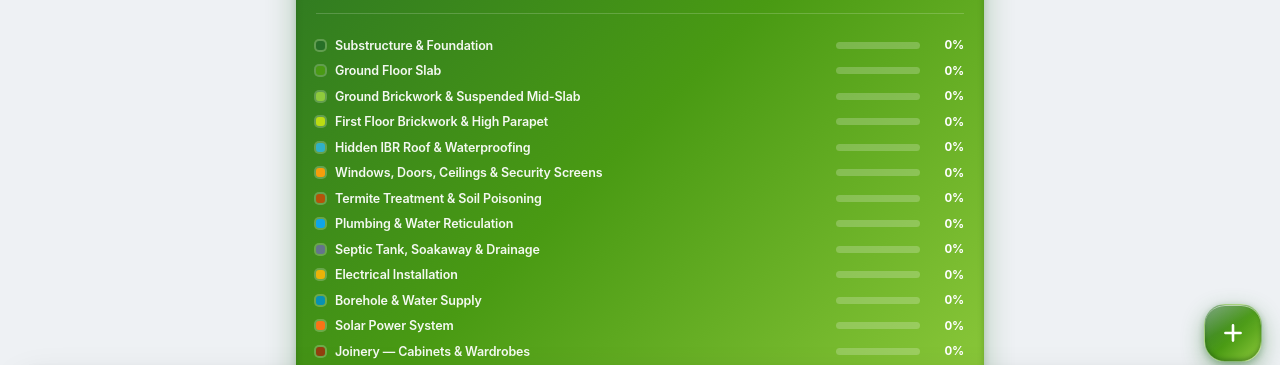
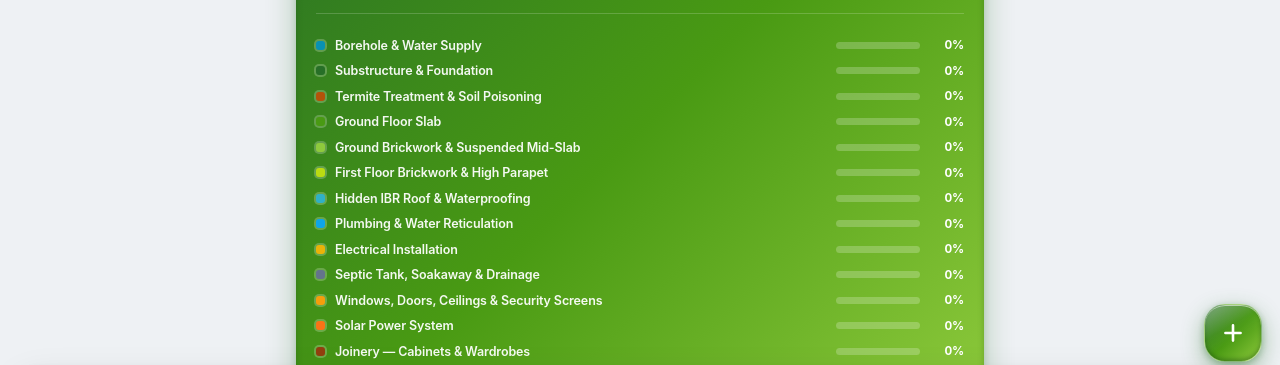
Before and after one commit to blackrossay/buildtrack, a plain HTML site: page index.html in a window 1280 px wide. Shown: the part 352-717 px from the top of the page. Drawn offline with Linux system fonts and the light colour scheme.

Commit message:
Resequence stages into logical build order + migrate saved data
New order: Borehole (water source first) -> Foundation -> Termite soil poisoning (before slab) -> Ground slab -> Ground brickwork+mid-slab -> First-floor brickwork -> Roof -> Plumbing 1st-fix -> Electrical 1st-fix -> Septic & drainage -> Windows/Doors/Ceilings/Security (ceilings after 1st-fix) -> Solar -> Joinery -> Gas.

- Reordered stageColors/stageIcons/stageWeeks in lockstep
- Renumbered ids s1..s14 to new positions
- One-time migration (stageOrder flag) remaps saved stage progress, expenses, procurement & labour by old->new position so no user data is lost
- Tweaked objectives/steps: borehole rationale, termite pre-slab timing, below-slab stub note, ceilings-after-first-fix

Co-authored-by: Copilot <223556219+Copilot@users.noreply.github.com>

```diff
--- a/index.html
+++ b/index.html
@@ -992,11 +992,26 @@ const TAB_EMOJI={dash:"📊",stages:"🏗️",materials:"📦",budget:"💵",act
    ============================================================ */
 const SEED = {
   meta:{ budget:36160 },
-  stageColors:["#276F27","#499A13","#8ECA3C","#BBDC12","#30b0c7","#f59e0b","#b45309","#0ea5e9","#64748b","#eab308","#0891b2","#f97316","#92400e","#dc2626"],
-  stageIcons:["⛏️","🧱","🏗️","🧱","🏠","🪟","🐜","🚰","🚽","⚡","💧","☀️","🗄️","🔥"],
-  stageWeeks:[3,2,6,3,2,4,1,2,2,2,3,2,2,1],
+  stageColors:["#0891b2","#276F27","#b45309","#499A13","#8ECA3C","#BBDC12","#30b0c7","#0ea5e9","#eab308","#64748b","#f59e0b","#f97316","#92400e","#dc2626"],
+  stageIcons:["💧","⛏️","🐜","🧱","🏗️","🧱","🏠","🚰","⚡","🚽","🪟","☀️","🗄️","🔥"],
+  stageWeeks:[3,3,1,2,6,3,2,2,2,2,4,2,2,1],
   stages:[
-    { id:"s1", name:"Substructure & Foundation", short:"Deep Trenches", estCost:4200,
+    { id:"s1", name:"Borehole & Water Supply", short:"Borehole", estCost:5200,
+      objective:"Drill and equip a private borehole with pump, storage tank and reticulation FIRST — so there is a reliable water source on site for block-making, concrete mixing and the long curing periods that follow. No serious work can proceed without water.",
+      steps:[
+        "Siting survey (resistivity/seismic), then drill & case the borehole to yield depth",
+        "Install submersible pump, riser pipe, cable & control box",
+        "Erect elevated tank stand and mount the storage tank(s)",
+        "Run supply piping from borehole to tank and tank to the site/main house"
+      ],
+      materials:[
+        {n:"Borehole Drilling & Casing (per metre)", q:"~40 m"},
+        {n:"Submersible Pump, Riser Pipe & Cable", q:"1 set"},
+        {n:"Storage Tank(s) 5000L + Fittings", q:"2 tanks"},
+        {n:"Steel/Brick Tank Stand", q:"1 unit"},
+        {n:"HDPE / PVC Supply Piping & Valves", q:"1 lot"}
+      ]},
+    { id:"s2", name:"Substructure & Foundation", short:"Deep Trenches", estCost:4200,
       objective:"Excavate load-bearing trenches to carry the vertical weight of a double-storey structure, avoiding ground settling or wall cracking.",
       steps:[
         "Excavate trenches exactly 1 m deep and 600 mm wide",
@@ -1010,10 +1025,24 @@ const SEED = {
         {n:"19mm Quarry Stones", q:"15 m³"},
         {n:"Coarse Pit Sand", q:"12 m³"}
       ]},
-    { id:"s2", name:"Ground Floor Slab", short:"The Platform", estCost:4500,
+    { id:"s3", name:"Termite Treatment & Soil Poisoning", short:"Anti-Termite", estCost:450,
+      objective:"Chemically poison the soil in the foundation trenches and under-floor fill BEFORE the slab seals the ground — this is the only chance to lay a continuous barrier under the building. Roof timbers, wall plates & door frames are then spot-treated as they are installed in later stages.",
+      steps:[
+        "Trench & drench the foundation perimeter and footings with termiticide",
+        "Treat all under-floor fill and service trenches before back-filling & slab pour",
+        "Reserve termiticide to spot-treat roof timbers, wall plates & door frames when installed (later stages)",
+        "Log chemical batch, dilution rate & guarantee period from applicator"
+      ],
+      materials:[
+        {n:"Termiticide Concentrate (e.g. Chlorpyrifos/Fipronil)", q:"20 L"},
+        {n:"Knapsack / Drench Sprayer (rental)", q:"1 unit"},
+        {n:"Applicator Labour & Treatment Certificate", q:"1 job"}
+      ]},
+    { id:"s4", name:"Ground Floor Slab", short:"The Platform", estCost:4500,
       objective:"Cast a solid concrete surface bed across the full living area and the attached single-storey vehicle wing (295 m²).",
       steps:[
         "Backfill internal foundation pockets in 150 mm layers, water & compact heavily",
+        "Set below-slab sewer & water stub connections before pouring (coordinate with drainage stage)",
         "Lay plastic Damp-Proof Membrane (DPC) to block ground moisture",
         "Lay steel anti-crack reinforcing mesh across the ground footprint",
         "Pour continuous 100 mm concrete slab across combined 295 m² zone"
@@ -1025,7 +1054,7 @@ const SEED = {
         {n:"Washed River Sand", q:"20 m³"},
         {n:"19mm Crushed Quarry Stones", q:"25 m³"}
       ]},
-    { id:"s3", name:"Ground Brickwork & Suspended Mid-Slab", short:"Deck & Propping", estCost:11600,
+    { id:"s5", name:"Ground Brickwork & Suspended Mid-Slab", short:"Deck & Propping", estCost:11600,
       objective:"Erect ground level walls and engineer the heavy floor structure supporting the upper-level bedrooms.",
       steps:[
         "Erect external & internal walls to 3 m height (machine-pressed bricks on load-bearing walls)",
@@ -1041,7 +1070,7 @@ const SEED = {
         {n:"19mm Structural Quarry Stones", q:"22 m³"},
         {n:"Adjustable Steel Decking Props (rental)", q:"~250 props"}
       ]},
-    { id:"s4", name:"First Floor Brickwork & High Parapet", short:"Upper Shell", estCost:600,
+    { id:"s6", name:"First Floor Brickwork & High Parapet", short:"Upper Shell", estCost:600,
       objective:"Build the upstairs private sanctuary and erect architectural screening to mimic a flat Dubai layout.",
       steps:[
         "Build upper-level bedroom partitions, bathrooms & corridors",
@@ -1053,8 +1082,8 @@ const SEED = {
         {n:"50kg Cement (ring-beam & mortar)", q:"30 bags"},
         {n:"Galvanized Hoop Iron Strapping Wire", q:"3 rolls"}
       ]},
-    { id:"s5", name:"Hidden IBR Roof & Waterproofing", short:"Roof System", estCost:5650,
-      objective:"Install a lightweight, ultra-durable timber & steel roof hidden entirely inside the parapet framework.",
+    { id:"s7", name:"Hidden IBR Roof & Waterproofing", short:"Roof System", estCost:5650,
+      objective:"Install a lightweight, ultra-durable timber & steel roof hidden entirely inside the parapet framework, making the villa weather-tight before internal works begin.",
       steps:[
         "Construct sloped timber truss network inside parapet, pitched to backyard",
         "Secure 0.47mm Charcoal Chromadek sheets over timber framing",
@@ -1069,41 +1098,8 @@ const SEED = {
         {n:"Galvanized Box Gutters & Downpipes", q:"custom set"},
         {n:"Roofing Screws, Washers & Weatherproof Silicone", q:"1 lot"}
       ]},
-    { id:"s6", name:"Windows, Doors, Ceilings & Security Screens", short:"Glazing & Security", estCost:18000,
-      objective:"Install premium slim-frame aluminium glazing (toughened/shatter-proof, floor-to-ceiling sliders in living areas & bedrooms — Dubai/Tilal Al Ghaf look), external & internal doors, full ceiling works, plus security hardening — Trellidor screens and burglar bars on the lower level — to bring the villa to a secure, weather-tight lock-up state. Glazing ≈74m² is the main cost driver (~$150–$250/m² standard, up to $450/m² for minimal-frame).",
-      steps:[
-        "Install aluminium window frames with toughened / shatter-proof safety glass throughout",
-        "Fit aluminium/glass external doors & internal doors",
-        "Fit burglar bars to all lower-level (ground-floor) windows to restrict access",
-        "Install Trellidor (retractable security gates/screens) to external doors & vulnerable openings",
-        "Install ceiling boards, suspended/bulkhead ceilings & cornices throughout",
-        "Fit skirtings, trims and lock-up ironmongery (locks, handles)"
-      ],
-      materials:[
-        {n:"Aluminium Window Frames — slim-frame, matte black (assorted)", q:"1 set"},
-        {n:"Floor-to-ceiling Aluminium Sliding Door Systems (living areas & bedrooms)", q:"feature openings"},
-        {n:"Toughened / Shatter-proof Safety Glass Panels", q:"~74 m²"},
-        {n:"Aluminium & Glass Doors", q:"assorted"},
-        {n:"Internal Doors, Frames & Ironmongery", q:"full house"},
-        {n:"Burglar Bars — lower level windows (steel, powder-coated)", q:"ground floor"},
-        {n:"Trellidor Retractable Security Screens / Gates", q:"external doors + openings"},
-        {n:"Ceiling Boards, Brandering, Cornices & Trims", q:"1 lot"}
-      ]},
-    { id:"s7", name:"Termite Treatment & Soil Poisoning", short:"Anti-Termite", estCost:450,
-      objective:"Chemically poison the soil beneath and around the structure to create a lasting barrier against subterranean termites that attack timber roofing, ceilings & doors.",
-      steps:[
-        "Trench & drench external foundation perimeter with termiticide",
-        "Treat all under-floor fill and service trenches before back-filling",
-        "Spot-treat around timber roof bearings, wall plates & door frames",
-        "Log chemical batch, dilution rate & guarantee period from applicator"
-      ],
-      materials:[
-        {n:"Termiticide Concentrate (e.g. Chlorpyrifos/Fipronil)", q:"20 L"},
-        {n:"Knapsack / Drench Sprayer (rental)", q:"1 unit"},
-        {n:"Applicator Labour & Treatment Certificate", q:"1 job"}
-      ]},
     { id:"s8", name:"Plumbing & Water Reticulation", short:"Plumbing Pipes", estCost:2800,
-      objective:"Run all hot & cold water supply piping and internal waste/soil pipework to kitchens, bathrooms and the laundry, ready for fittings.",
+      objective:"First-fix all hot & cold water supply piping and internal waste/soil pipework to kitchens, bathrooms and the laundry — chased into walls & floors BEFORE ceilings and plastering close everything up.",
       steps:[
         "Chase walls & floors and lay first-fix PEX/PPR supply piping",
         "Install waste, soil & vent pipework to all wet points",
@@ -1119,8 +1115,23 @@ const SEED = {
         {n:"Taps, Mixers, Showers & Sanitaryware", q:"full house"},
         {n:"Pipe Clips, Solvent Cement & Thread Tape", q:"1 lot"}
       ]},
-    { id:"s9", name:"Septic Tank, Soakaway & Drainage", short:"Sewer & Drainage", estCost:2600,
-      objective:"Build the on-site foul-water treatment (septic tank + soakaway) and run all external sewer and storm-water drainage away from the villa.",
+    { id:"s9", name:"Electrical Installation", short:"Electricals", estCost:3800,
+      objective:"First-fix the full electrical system — conduits, wiring and back-boxes chased into walls BEFORE ceilings close up — then second-fix and certify to a safe, ready-to-energise standard.",
+      steps:[
+        "First-fix: chase walls & cast conduits, draw-boxes and back-boxes",
+        "Pull cabling for lighting, power, geyser, stove & dedicated circuits",
+        "Mount & wire the distribution (DB) board with breakers & earth/RCD",
+        "Second-fix light fittings, switches, sockets; test, certify & label"
+      ],
+      materials:[
+        {n:"20mm PVC Conduit, Draw-boxes & Back-boxes", q:"1 lot"},
+        {n:"1.5 / 2.5 / 4mm² Electrical Cable", q:"assorted rolls"},
+        {n:"Distribution Board, Breakers & RCD", q:"1 board"},
+        {n:"Light Fittings, Switches & Sockets", q:"full house"},
+        {n:"Earth Rod, Cable Ties & Terminations", q:"1 lot"}
+      ]},
+    { id:"s10", name:"Septic Tank, Soakaway & Drainage", short:"Sewer & Drainage", estCost:2600,
+      objective:"Build the on-site foul-water treatment (septic tank + soakaway) and connect all external sewer and storm-water drainage from the soil stacks laid during plumbing first-fix.",
       steps:[
         "Excavate & cast/lay the septic tank chambers with baffle & access covers",
         "Dig and charge the soakaway pit with hardcore & filter stone",
@@ -1134,35 +1145,25 @@ const SEED = {
         {n:"Hardcore, Filter Stone & Pit Sand (soakaway)", q:"10 m³"},
         {n:"Cement & Bricks (tank base & chambers)", q:"1 lot"}
       ]},
-    { id:"s10", name:"Electrical Installation", short:"Electricals", estCost:3800,
-      objective:"Install the full electrical system — conduits, wiring, distribution board, lights, sockets and switches — certified to a safe, ready-to-energise standard.",
+    { id:"s11", name:"Windows, Doors, Ceilings & Security Screens", short:"Glazing & Security", estCost:18000,
+      objective:"With plumbing & electrical first-fix complete, close up the house: install premium slim-frame aluminium glazing (toughened/shatter-proof, floor-to-ceiling sliders — Dubai/Tilal Al Ghaf look), external & internal doors, full CEILING works (only now that wiring & pipework are in), plus security hardening — Trellidor screens and burglar bars on the lower level. Glazing ≈74m² is the main cost driver (~$150–$250/m² standard, up to $450/m² for minimal-frame).",
       steps:[
-        "First-fix: chase walls & cast conduits, draw-boxes and back-boxes",
-        "Pull cabling for lighting, power, geyser, stove & dedicated circuits",
-        "Mount & wire the distribution (DB) board with breakers & earth/RCD",
-        "Second-fix light fittings, switches, sockets; test, certify & label"
+        "Install aluminium window frames with toughened / shatter-proof safety glass throughout",
+        "Fit aluminium/glass external doors & internal doors",
+        "Fit burglar bars to all lower-level (ground-floor) windows to restrict access",
+        "Install Trellidor (retractable security gates/screens) to external doors & vulnerable openings",
+        "Install ceiling boards, suspended/bulkhead ceilings & cornices (after first-fix services)",
+        "Fit skirtings, trims and lock-up ironmongery (locks, handles)"
       ],
       materials:[
-        {n:"20mm PVC Conduit, Draw-boxes & Back-boxes", q:"1 lot"},
-        {n:"1.5 / 2.5 / 4mm² Electrical Cable", q:"assorted rolls"},
-        {n:"Distribution Board, Breakers & RCD", q:"1 board"},
-        {n:"Light Fittings, Switches & Sockets", q:"full house"},
-        {n:"Earth Rod, Cable Ties & Terminations", q:"1 lot"}
-      ]},
-    { id:"s11", name:"Borehole & Water Supply", short:"Borehole", estCost:5200,
-      objective:"Drill and equip a private borehole with pump, storage tank and reticulation so the villa has a reliable independent water supply.",
-      steps:[
-        "Siting survey, then drill & case the borehole to yield depth",
-        "Install submersible pump, riser pipe, cable & control box",
-        "Erect elevated tank stand and mount the storage tank(s)",
-        "Run supply piping from borehole to tank and tank to the main house"
-      ],
-      materials:[
-        {n:"Borehole Drilling & Casing (per metre)", q:"~40 m"},
-        {n:"Submersible Pump, Riser Pipe & Cable", q:"1 set"},
-        {n:"Storage Tank(s) 5000L + Fittings", q:"2 tanks"},
-        {n:"Steel/Brick Tank Stand", q:"1 unit"},
-        {n:"HDPE / PVC Supply Piping & Valves", q:"1 lot"}
+        {n:"Aluminium Window Frames — slim-frame, matte black (assorted)", q:"1 set"},
+        {n:"Floor-to-ceiling Aluminium Sliding Door Systems (living areas & bedrooms)", q:"feature openings"},
+        {n:"Toughened / Shatter-proof Safety Glass Panels", q:"~74 m²"},
+        {n:"Aluminium & Glass Doors", q:"assorted"},
+        {n:"Internal Doors, Frames & Ironmongery", q:"full house"},
+        {n:"Burglar Bars — lower level windows (steel, powder-coated)", q:"ground floor"},
+        {n:"Trellidor Retractable Security Screens / Gates", q:"external doors + openings"},
+        {n:"Ceiling Boards, Brandering, Cornices & Trims", q:"1 lot"}
       ]},
     { id:"s12", name:"Solar Power System", short:"Solar & Backup", estCost:6500,
       objective:"Install solar generation for both the borehole pump and the main house — panels, inverter and battery backup — for energy independence from the grid.",
@@ -1440,12 +1441,26 @@ const Store={
     this.migrate(); return this.state;
   },
   fresh(){
-    const s={ stages:[], expenses:[], funds:[], notes:"", bricks:[], activity:[], labour:[], startDate:todayISO(), docs:[], vendors:[], quotes:[], procurement:[], chosen:{} };
+    const s={ stages:[], expenses:[], funds:[], notes:"", bricks:[], activity:[], labour:[], startDate:todayISO(), docs:[], vendors:[], quotes:[], procurement:[], chosen:{}, stageOrder:1 };
     SEED.stages.forEach(st=> s.stages.push({id:st.id,steps:st.steps.map(()=>false),materials:st.materials.map(()=>false),notes:"",photos:[]}));
     SEED.bricks.forEach(()=> s.bricks.push({delivered:0}));
     return s;
   },
   migrate(){
+    // One-time stage resequencing: remap saved progress/expenses from the old order to the new logical order.
+    if((this.state.stageOrder||0) < 1 && Array.isArray(this.state.stages) && this.state.stages.length){
+      const newOrder=[11,1,7,2,3,4,5,8,10,9,6,12,13,14]; // old stage numbers in the new sequence
+      const savedById={}; this.state.stages.forEach(s=>{ if(s&&s.id) savedById[s.id]=s; });
+      const reordered=newOrder.map((oldN,i)=> savedById["s"+oldN] || {id:"s"+(i+1),steps:[],materials:[],notes:"",photos:[]});
+      reordered.forEach((s,i)=> s.id="s"+(i+1));
+      this.state.stages=reordered;
+      const codeMap={}; newOrder.forEach((oldN,i)=> codeMap["s"+oldN]="s"+(i+1));
+      const rm=c=>(c&&codeMap[c])||c;
+      (this.state.expenses||[]).forEach(e=>{ if(e.stage) e.stage=rm(e.stage); });
+      (this.state.procurement||[]).forEach(p=>{ if(p.stage) p.stage=rm(p.stage); });
+      (this.state.labour||[]).forEach(l=>{ if(l.stage) l.stage=rm(l.stage); });
+      this.state.stageOrder=1;
+    }
     SEED.stages.forEach((st,i)=>{
       if(!this.state.stages[i]) this.state.stages[i]={id:st.id,steps:[],materials:[],notes:"",photos:[]};
       const c=this.state.stages[i];
```
